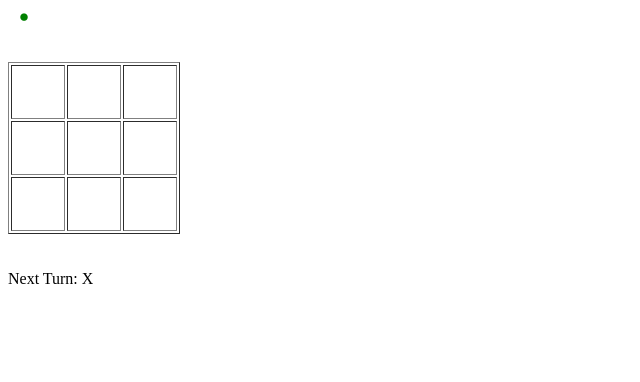
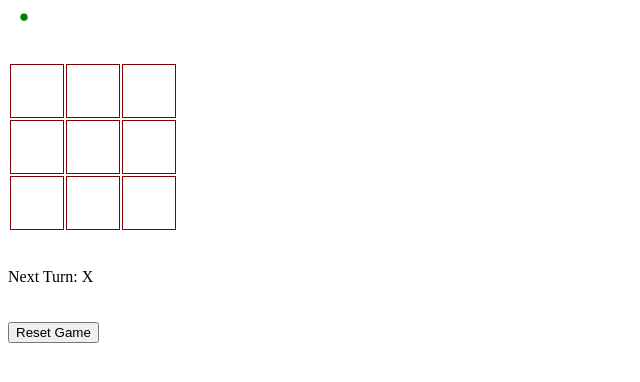
Before and after one commit to need4eat/tictactoereact, a React app: page / in a window 1280 px wide. Shown: the top 382 px of the page, without its empty margins (0-640 px from the left). Built offline with nearby package versions, Linux system fonts and the light colour scheme; the HTML template or start-up script is replaced by a standard one.

Commit message:
Adding more components and cleanup (#3)
- Adding Reset and Tiles components
- Removing duplicate states and reorganizing state logic
- Adding a style to the table cells

```diff
--- a/src/components/App.js
+++ b/src/components/App.js
@@ -1,18 +1,17 @@
 import React, { useState } from "react";
 
 export default function App() {
-  const [count, setCount] = useState(0);
-
   return <Game />;
 }
 
 function Game() {
-  const [state, setState] = useState({
-    currentPlayer: "X",
-    nextPlayer: "O",
+  const startingState = {
+    turn: "X",
     board: [["-", "-", "-"], ["-", "-", "-"], ["-", "-", "-"]],
     isGameInProgress: true
-  });
+  };
+
+  const [state, setState] = useState(startingState);
 
   function isYCompleted(cellY, board) {
     if (board[cellY][0] == "-") {
@@ -83,7 +82,7 @@ function Game() {
       return true;
     }
 
-    // Check if the game ended in a draw
+    // Check if the game has ended in a draw
     let hasGameEndedInADraw = true;
     for (let i = 0; i < 3; ++i) {
       for (let j = 0; j < 3; ++j) {
@@ -96,25 +95,16 @@ function Game() {
     return hasGameEndedInADraw;
   }
 
-  function setCurrentPlayer(player) {
-    setState({
-      currentPlayer: player,
-      nextPlayer: player == "X" ? "O" : "X",
-      board: state.board,
-      isGameInProgress: state.isGameInProgress
-    });
+  function setNextTurn(currentTurn) {
+    state.turn = currentTurn == "X" ? "O" : "X";
   }
 
   function setBoardState(cellX, cellY) {
-    state.board[cellY][cellX] = state.currentPlayer;
+    state.board[cellY][cellX] = state.turn;
   }
 
   function onTileClicked(cellX, cellY) {
     if (!state.isGameInProgress) {
-      return;
-    }
-
-    if (state.board[cellY][cellX] != "-") {
       return;
     }
 
@@ -124,7 +114,17 @@ function Game() {
       state.isGameInProgress = false;
     }
 
-    setCurrentPlayer(state.nextPlayer);
+    setNextTurn(state.turn);
+
+    setState({
+      turn: state.turn,
+      board: state.board,
+      isGameInProgress: state.isGameInProgress
+    });
+  }
+
+  function resetGame() {
+    setState(startingState);
   }
 
   return (
@@ -132,27 +132,51 @@ function Game() {
       <GameStatus isGameInProgress={state.isGameInProgress} />
       <br />
       <br />
-      <table border="1">
+      <Tiles board={state.board} onTileClicked={onTileClicked} />
+      <br />
+      <br />
+      <CurrentTurn turn={state.turn} />
+      <br />
+      <br />
+      <button onClick={resetGame}>Reset Game</button>
+    </div>
+  );
+}
+
+function Tiles(props) {
+  function onTileClicked(cellX, cellY) {
+    props.onTileClicked(cellX, cellY);
+  }
+
+  let style = {
+    borderWidth: "1px",
+    borderStyle: "solid",
+    borderColor: "rgb(128,0,0)"
+  };
+
+  return (
+    <div>
+      <table>
         <tr>
-          <td>
+          <td style={style}>
             <Tile
-              cellState={state.board[0][0]}
+              cellState={props.board[0][0]}
               onTileClicked={onTileClicked}
               cellY={0}
               cellX={0}
             />
           </td>
-          <td>
+          <td style={style}>
             <Tile
-              cellState={state.board[0][1]}
+              cellState={props.board[0][1]}
               onTileClicked={onTileClicked}
               cellY={0}
               cellX={1}
             />
           </td>
-          <td>
+          <td style={style}>
             <Tile
-              cellState={state.board[0][2]}
+              cellState={props.board[0][2]}
               onTileClicked={onTileClicked}
               cellY={0}
               cellX={2}
@@ -160,25 +184,25 @@ function Game() {
           </td>
         </tr>
         <tr>
-          <td>
+          <td style={style}>
             <Tile
-              cellState={state.board[1][0]}
+              cellState={props.board[1][0]}
               onTileClicked={onTileClicked}
               cellY={1}
               cellX={0}
             />
           </td>
-          <td>
+          <td style={style}>
             <Tile
-              cellState={state.board[1][1]}
+              cellState={props.board[1][1]}
               onTileClicked={onTileClicked}
               cellY={1}
               cellX={1}
             />
           </td>
-          <td>
+          <td style={style}>
             <Tile
-              cellState={state.board[1][2]}
+              cellState={props.board[1][2]}
               onTileClicked={onTileClicked}
               cellY={1}
               cellX={2}
@@ -186,25 +210,25 @@ function Game() {
           </td>
         </tr>
         <tr>
-          <td>
+          <td style={style}>
             <Tile
-              cellState={state.board[2][0]}
+              cellState={props.board[2][0]}
               onTileClicked={onTileClicked}
               cellY={2}
               cellX={0}
             />
           </td>
-          <td>
+          <td style={style}>
             <Tile
-              cellState={state.board[2][1]}
+              cellState={props.board[2][1]}
               onTileClicked={onTileClicked}
               cellY={2}
               cellX={1}
             />
           </td>
-          <td>
+          <td style={style}>
             <Tile
-              cellState={state.board[2][2]}
+              cellState={props.board[2][2]}
               onTileClicked={onTileClicked}
               cellY={2}
               cellX={2}
@@ -212,9 +236,6 @@ function Game() {
           </td>
         </tr>
       </table>
-      <br />
-      <br />
-      <CurrentPlayer currentPlayer={state.currentPlayer} />
     </div>
   );
 }
@@ -228,15 +249,20 @@ function Tile(props) {
         height: "50px",
         textAlign: "center"
       }}
-      onClick={() => props.onTileClicked(props.cellX, props.cellY)}
+      onClick={() => {
+        if (cellState != "") {
+          return;
+        }
+        props.onTileClicked(props.cellX, props.cellY);
+      }}
     >
       {cellState}
     </div>
   );
 }
 
-function CurrentPlayer(props) {
-  return <div>Next Turn: {props.currentPlayer}</div>;
+function CurrentTurn(props) {
+  return <div>Next Turn: {props.turn}</div>;
 }
 
 function GameStatus(props) {
```
